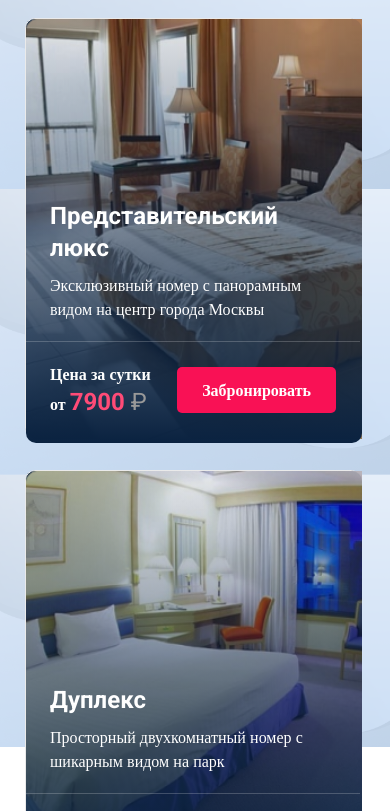
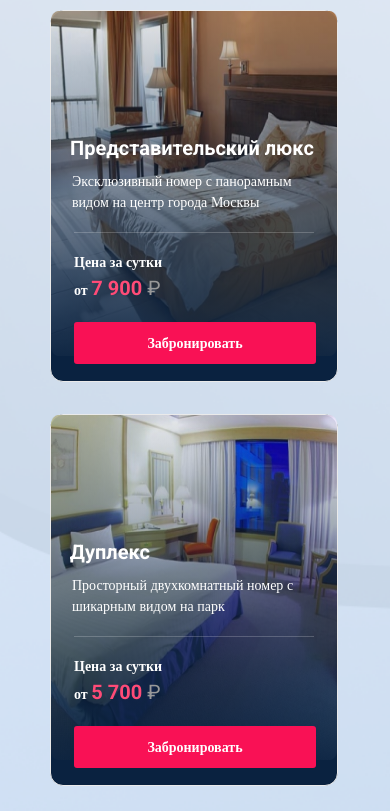
Before and after one commit to BulyginK/TL_web-dev, a website: page index.html in a window 390 px wide. Shown: the part 97-908 px from the top of the page. Drawn offline with nearby package versions, Linux system fonts and the light colour scheme.

Commit message:
2022-07-21

```diff
--- a/css/room.css
+++ b/css/room.css
@@ -29,7 +29,7 @@
     top: 0;
     left: 0;
     width: 100%;
-    height: 100%;
+    height: 99%;
     background: linear-gradient(180deg, #0A22401A 0%, #0A2240 100%);
     border-radius: 10px;
 }
@@ -115,9 +115,9 @@
     display: flex;
     align-items: center;
     justify-content: space-between;
-    height: 96px;
+    min-height: 96px;
     border-top: 1px solid #FFFFFF33;
-    padding: 0 24px;
+    margin: 0 23px;
 }
 
 .room__price-text {
@@ -141,6 +141,7 @@
 }
 
 .room__reserved-button {
+    display: block;
     padding: 11px 25px;
     font: 16px/24px 'Open Sans';
     font-weight: 700;
@@ -196,13 +197,107 @@
 @media (max-width: 1279px) {
     .room {
         width: 336px;
-        min-height: 420px;
+        height: 422px;
+        margin: 0 28px 37px 0;
+    }
+
+    .room--overlay {
+        height: 99%;
     }
 
     .room__foto {
-        object-fit: cover;
-        object-position: 0 0;
-        width: 336px;
-        min-height: 420px;
+        width: 334px;
+        height: 420px;
+    }
+
+    .room__price-block {
+        display: block;
+        width: 288px;
+        min-height: 161px;
+        padding-top: 18px;
+    }
+
+    .room__price-text {
+        margin-bottom: 18px;
+    }
+
+    .room__reserved-button {
+        text-align: center;
+        width: 288px;
+    }
+
+    .display-none {
+        display: none;
     }
 }
+
+@media (max-width: 767px) {
+    .room {
+        width: 288px;
+        height: 347px;
+        border-radius: 13px;
+        margin: 0 12px 32px 0;
+    }
+
+    .room__foto-block::after {
+        content: "";
+        width: 100%;
+        height: 105%;
+        background: linear-gradient(180deg, #0A22401A 0%, #0A2240 100%);
+        border-radius: 13px;
+    }
+
+    .room__foto {
+        width: 286px;
+        height: 345px;
+    }
+
+    .room__title {
+        font: 20px/26px 'Roboto';
+        font-weight: 700;
+        padding: 0 19px;
+    }
+
+    .room__text-description {
+        font: 14px/21px 'Open Sans';
+        padding: 9px 21px 20px;
+    }
+
+    .room__price-block {
+        display: block;
+        width: 240px;
+        min-height: 149px;
+    }
+
+    .room__reserved-button {
+        text-align: center;
+        width: 242px;
+    }
+
+    .room__price-text {
+        font: 14px/21px 'Open Sans';
+        font-weight: 700;
+    }
+
+    .room__price-text--red-price {
+        font: 20px/32px 'Roboto';
+        font-weight: 700;
+        color: #FF4B77;
+    }
+
+    .room__price-text--grey-symbol-rub {
+        color: #999999;
+        font-weight: 400;
+    }
+
+    .room__reserved-button {
+        font: 14px/24px 'Open Sans';
+        font-weight: 700;
+        border-radius: 3px;
+        padding: 9px 25px;
+    }
+
+    .display-none {
+        display: none;
+    }
+}
--- a/css/style.css
+++ b/css/style.css
@@ -7,21 +7,23 @@
 .wrapper {
     display: flex;
     justify-content: center;
-    align-items: center;
-    width: 100vw;
-    height: 100vh;
+    min-height: 100vh;
     background-image: url("/img/Background.png");
-    background-size: 100vw;
+    background-size: cover;
+    background-repeat: repeat;
 }
 
 .rooms {
     max-width: 1244px;
-    margin: 0 18px 0 50px;
+    margin: auto;
+    margin-left: 18px;
+    margin-right: 50px;
 }
 
 .rooms__title {
     align-items: flex-end;
     text-align: center;
+    margin-top: 27px;
     margin-bottom: 33px;
     font: 36px/55px 'Roboto';
     font-weight: 500;
@@ -35,12 +37,29 @@
 }
 
 @media (max-width: 1279px) {
+    /* .wrapper {
+        align-items: flex-start;
+        height: 300vw;
+    } */
+
+    .rooms {
+        margin: 0 6px 0 34px;
+    }
+}
+
+@media (max-width: 767px) {
     .wrapper {
-
-        align-items: flex-start;
+        height: 100%;
     }
 
     .rooms {
-        margin: 27px 6px 0 34px;
+        margin: 24px 6px 0 16px;
     }
+
+    .rooms__title {
+        font: 24px/32px 'Roboto';
+        font-weight: 700;
+        margin-bottom: 24px;
+    }
+
 }
--- a/index.html
+++ b/index.html
@@ -42,7 +42,7 @@
                             <div class="room__price-block">
                                 <div>
                                     <p class="room__price-text">Цена за сутки <br>от
-                                        <span class="room__price-text--red-price"> 7900
+                                        <span class="room__price-text--red-price"> 7 900
                                             <span class="room__price-text--grey-symbol-rub"> ₽</span>
                                         </span>
                                     </p>
@@ -79,7 +79,7 @@
                             <div class="room__price-block">
                                 <div>
                                     <p class="room__price-text">Цена за сутки <br>от
-                                        <span class="room__price-text--red-price"> 5700
+                                        <span class="room__price-text--red-price"> 5 700
                                             <span class="room__price-text--grey-symbol-rub"> ₽</span>
                                         </span>
                                     </p>
@@ -116,7 +116,7 @@
                             <div class="room__price-block">
                                 <div>
                                     <p class="room__price-text">Цена за сутки <br>от
-                                        <span class="room__price-text--red-price"> 4900
+                                        <span class="room__price-text--red-price"> 4 900
                                             <span class="room__price-text--grey-symbol-rub"> ₽</span>
                                         </span>
                                     </p>
```
